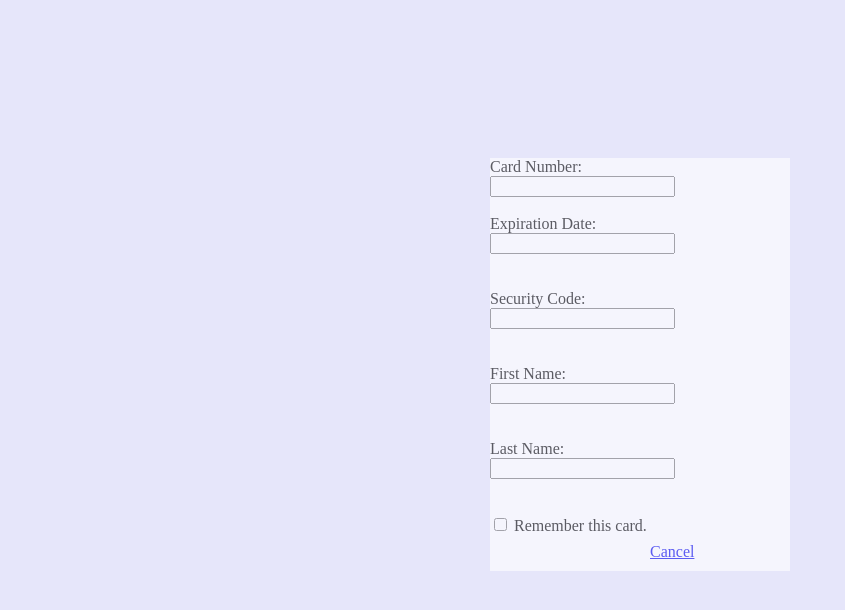
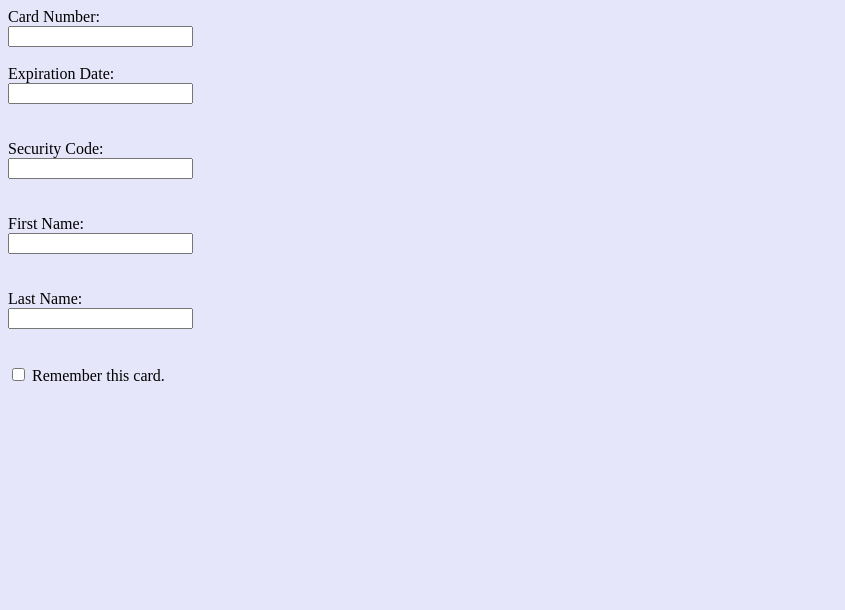
Before and after one commit to Prashantpkt67/Newproject, a plain HTML site: page index.html in a window 1280 px wide. Shown: the whole page, without its empty margins (0-845 px from the left). Drawn offline with Linux system fonts and the light colour scheme.

Commit message:
abc and changes

```diff
--- a/index.html
+++ b/index.html
@@ -16,10 +16,10 @@
 					First Name:      <br><input type="Card" name="cardFname"><br><br><br>
 					Last Name:       <br><input type="Card" name="cardLname"><br><br><br>
 					<input type="checkbox" name="vehicle" value="Bike"> Remember this card.<br><br><br>
-					<div id="buttonDivs">
+					<!-- <div id="buttonDivs">
 						<a href="#">Cancel</a>
-						<!-- <input id="btnSub" type="submit" value="Submit">
- -->					</div>
+						<input id="btnSub" type="submit" value="Submit">
+					</div> -->
 
 				</form>
 			</div>
--- a/indexStyle.css
+++ b/indexStyle.css
@@ -1,4 +1,4 @@
-#content{
+/*#content{
 	top: 150px;
 	width: 300px;
 	position: relative;
@@ -7,7 +7,7 @@
 	background-color: white;
 	opacity:0.6;
 }
-
+*/
 #btnSub{
 	position: relative;
 	right: 0px;
```
Also changed, not shown: 1 other file.
